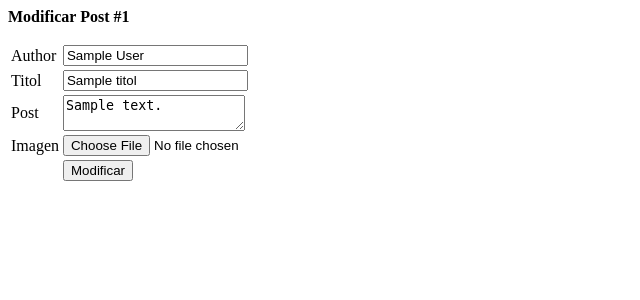
After one commit to dcamposm/M14_Solfamides, a PHP site: template views/posts/formUpdate.php in a window 1280 px wide. The commit adds this page. Shown: the top 300 px of the page, without its empty margins (0-640 px from the left). Run offline with PHP 8.4, Linux system fonts and the light colour scheme; the template is opened without the code that fills it: most values are stand-ins (such as "Sample title", 1, 10 or a date in 2020).

Commit message:
Update completad

```diff
--- a/routes.php
+++ b/routes.php
@@ -19,7 +19,7 @@ function call($controller, $action) {
 // consideramos estos valores "permitidos"
 // agregando una entrada para el nuevo controlador y sus acciones.
 $controllers = array( 'pages' => ['home', 'error'],
-                      'posts' => ['index', 'show', 'formCreate', 'create']);
+                      'posts' => ['index', 'show', 'formCreate', 'create', 'formUpdate', 'update']);
 // verifica que tanto el controlador como la acción solicitados estén permitidos
 // Si alguien intenta acceder a otro controlador y/o acción, será redirigido al método de error del controlador de pages.
 if (array_key_exists($controller, $controllers)) {
--- /dev/null
+++ b/views/posts/formUpdate.php
@@ -0,0 +1,29 @@
+<p><strong>Modificar Post #<?php echo $post->id; ?></strong></p>
+<form action="?controller=posts&action=update&id=<?php echo $post->id; ?>" method="post" enctype="multipart/form-data">
+    <table>
+        <tr>
+            <td>Author</td>
+            <td><input type='text' name='author' value='<?php echo $post->author; ?>' class='form-control' /></td>
+        </tr>
+
+        <tr>
+            <td>Titol</td>
+            <td><input type='text' name='titol' value='<?php echo $post->titol; ?>' class='form-control' /></td>
+        </tr>
+
+        <tr>
+            <td>Post</td>
+            <td><textarea name='content' class='form-control'><?php echo $post->content; ?></textarea></td>
+        </tr>
+            <tr>
+                <td>Imagen</td>
+                <td><input type="file" name="image" value='<?php echo $post->image; ?>'/></td>
+            </tr>
+        <tr>
+            <td></td>
+            <td>
+                <button type="submit" class="btn btn-primary">Modificar</button>
+            </td>
+        </tr>
+    </table>
+</form>
--- a/views/posts/index.php
+++ b/views/posts/index.php
@@ -3,7 +3,7 @@
     <p>
         <?php echo $post->author; ?>
         <a href='?controller=posts&action=show&id=<?php echo $post->id; ?>'>Ver contenido</a>
-		<a href='?controller=posts&action=update&id=<?php echo $post->id; ?>'>Modificar</a>
-		<a href='?controller=posts&action=delete&id=<?php echo $post->id; ?>'>Eliminar</a>
+        <a href='?controller=posts&action=formUpdate&id=<?php echo $post->id; ?>'>Modificar</a>
+        <a href='?controller=posts&action=delete&id=<?php echo $post->id; ?>'>Eliminar</a>
     </p>
 <?php } ?>
```
Also changed, not shown: controllers/posts_controller.php (+25 -0 lines), models/post.php (+10 -0 lines), views/posts/formInsert.php (+4 -4 lines).
